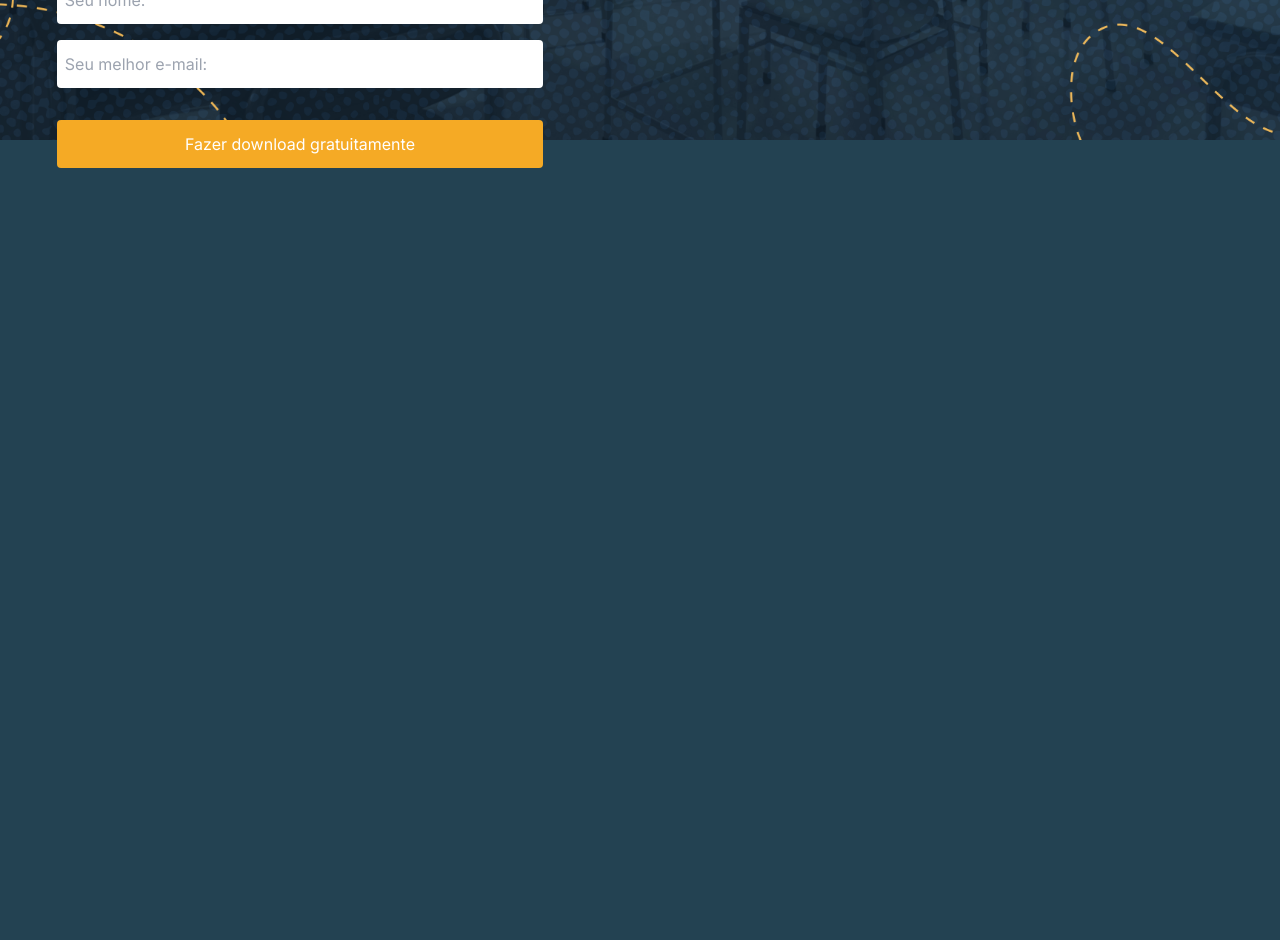
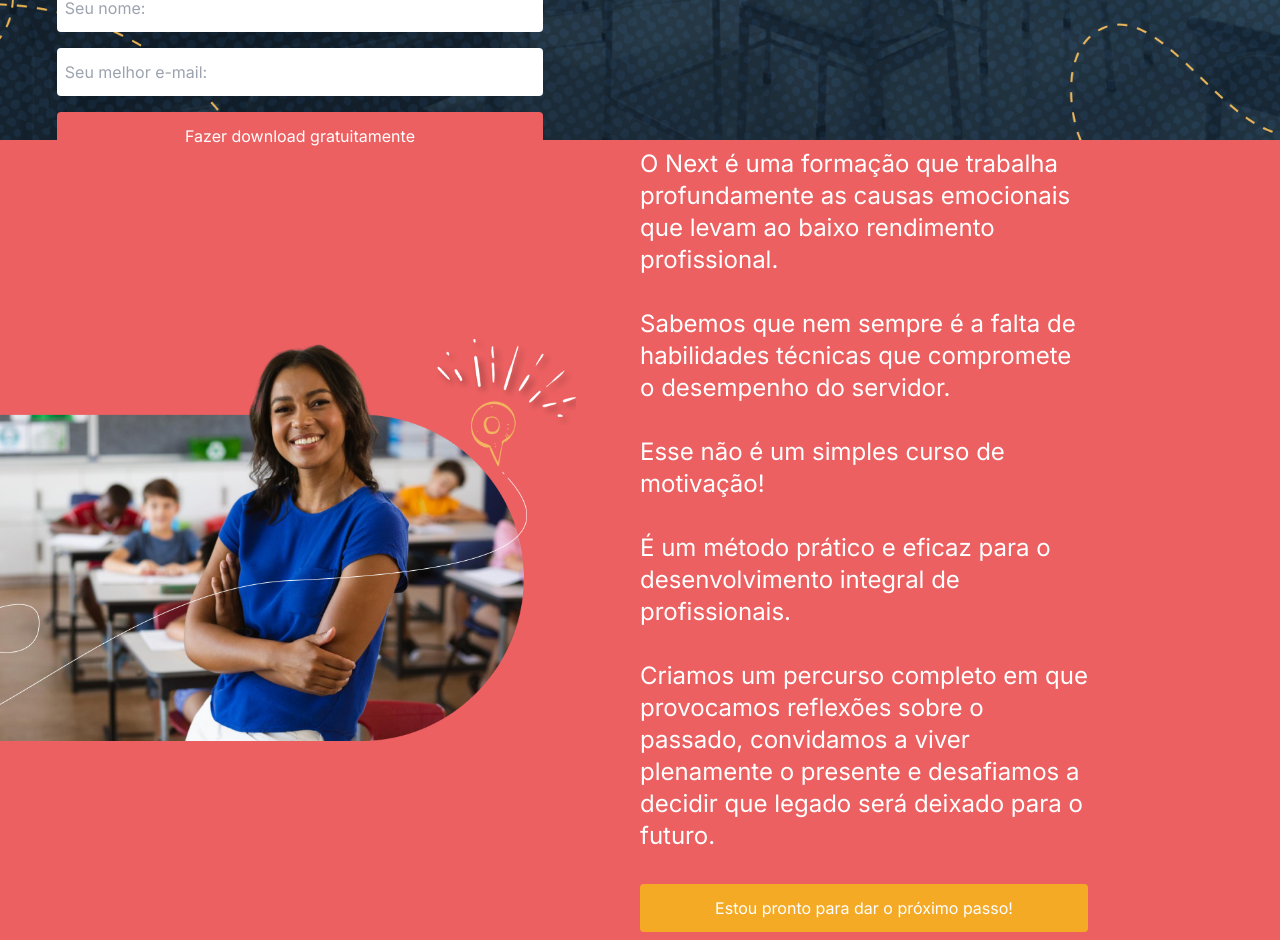
Before and after one commit to LipeMachadoVezos/Next-LandingPage, a Next.js app: page / in a window 1280 px wide. Shown: the part 660-1600 px from the top of the page. Before the commit the page ends 828 px from the top, so only its background shows below. Built offline with nearby package versions, Linux system fonts and the light colour scheme.

Commit message:
Add AboutUs Section

```diff
--- a/src/app/components/Button.tsx
+++ b/src/app/components/Button.tsx
@@ -14,7 +14,7 @@ export function Button({ link, children, className }: ButtonProps) {
             <motion.a
                 href={link}
                 target="_blank"
-                className={twMerge("text-center text-white py-3 px-6 rounded mt-4 transition-colors", className)}
+                className={twMerge("text-center text-white py-3 px-6 rounded transition-colors", className)}
                 initial={{ opacity: 0, y: -100 }}
                 whileInView={{ opacity: 1, y: 0 }}
                 exit={{ opacity: 0, y: -100 }}
--- a/src/app/page.tsx
+++ b/src/app/page.tsx
@@ -1,9 +1,11 @@
+import { AboutUs } from "./sections/AboutUs";
 import { Header } from "./sections/Header";
 
 export default function Home() {
   return (
     <>
       <Header />
+      <AboutUs />
     </>
   );
 }
--- /dev/null
+++ b/src/app/sections/AboutUs.tsx
@@ -0,0 +1,60 @@
+"use client"
+
+import { Button } from "../components/Button";
+import Image from "next/image";
+import { motion } from "framer-motion"
+
+export function AboutUs() {
+    return (
+        <>
+            <section className="flex-col xl:flex-row flex items-center w-full h-full xl:h-screen bg-red gap-8 xl:gap-0 py-20 xl:py-0">
+                <motion.div
+                    initial={{ opacity: 0, x: -100 }}
+                    whileInView={{ opacity: 1, x: 0 }}
+                    exit={{ opacity: 0, x: -100 }}
+                    transition={{ duration: 0.5, delay: 0.5 }}
+                    className="w-full flex justify-start items-start xl:items-center"
+                >
+                    <Image className="w-[60%] xl:w-[90%]" src="/ImageAboutus.png" width={600} height={0} alt="" />
+                </motion.div>
+                <div className="w-full flex justify-center xl:justify-start">
+                    <div className="w-full sm:w-[80%] lg:w-[70%] text-[#F1A632] px-6 xl:px-0">
+                        <motion.div
+                            className="flex flex-col gap-8"
+                            initial={{ opacity: 0, x: -100 }}
+                            whileInView={{ opacity: 1, x: 0 }}
+                            exit={{ opacity: 0, x: -100 }}
+                            transition={{ duration: 0.5, delay: 0.3 }}
+                        >
+                            <h2 className="text-white text-2xl">
+                                O Next é uma formação que trabalha profundamente as causas emocionais que
+                                levam ao baixo rendimento profissional.
+                            </h2>
+                            <h2 className="text-white text-2xl">
+                                Sabemos que nem sempre é a falta de habilidades técnicas que compromete
+                                o desempenho do servidor.
+                            </h2>
+                            <h2 className="text-white text-2xl">
+                                Esse não é um simples curso de motivação!
+                            </h2>
+                            <h2 className="text-white text-2xl">
+                                É um método prático e eficaz para o desenvolvimento integral de profissionais.
+                            </h2>
+                            <h2 className="text-white text-2xl">
+                                Criamos um percurso completo em que provocamos reflexões sobre o passado,
+                                convidamos a viver plenamente o presente e desafiamos a decidir que legado
+                                será deixado para o futuro.
+                            </h2>
+                            <Button
+                                link="https://loja.vivereditora.com.br/produto/trilha-de-desenvolvimento-docente/"
+                                className="bg-[#F5AA25] hover:bg-[#E0A336]"
+                            >
+                                Estou pronto para dar o próximo passo!
+                            </Button>
+                        </motion.div>
+                    </div>
+                </div>
+            </section>
+        </>
+    )
+}
--- a/src/app/sections/Header.tsx
+++ b/src/app/sections/Header.tsx
@@ -63,7 +63,7 @@ export function Header() {
                         />
                         <Button
                             link="/"
-                            className="bg-yellow hover:bg-yellow-opacity"
+                            className="bg-red hover:bg-red-opacity"
                         >
                             Fazer download gratuitamente
                         </Button>
--- a/tailwind.config.ts
+++ b/tailwind.config.ts
@@ -22,8 +22,8 @@ const config: Config = {
       colors: {
         "yellow": "#F5AA25",
         "yellow-opacity": "#E0A336",
-        "red": "",
-        "red-opacity": ""
+        "red": "#EC6061",
+        "red-opacity": "#EC7879"
       }
     },
   },
```
Also changed, not shown: public/ImageAboutus.png (added).
